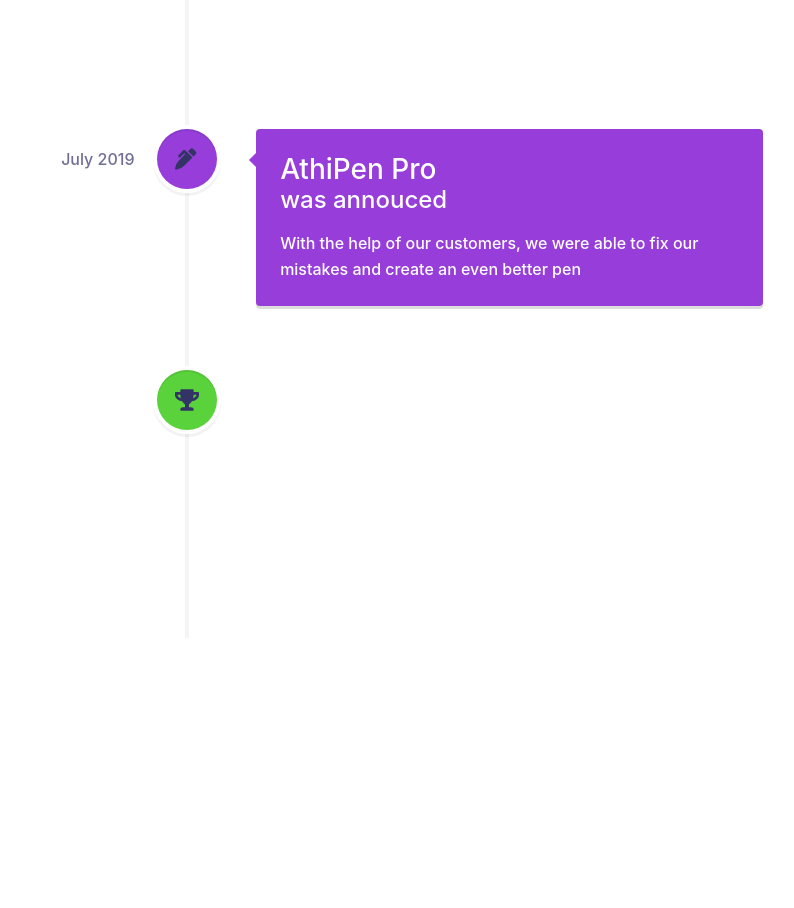
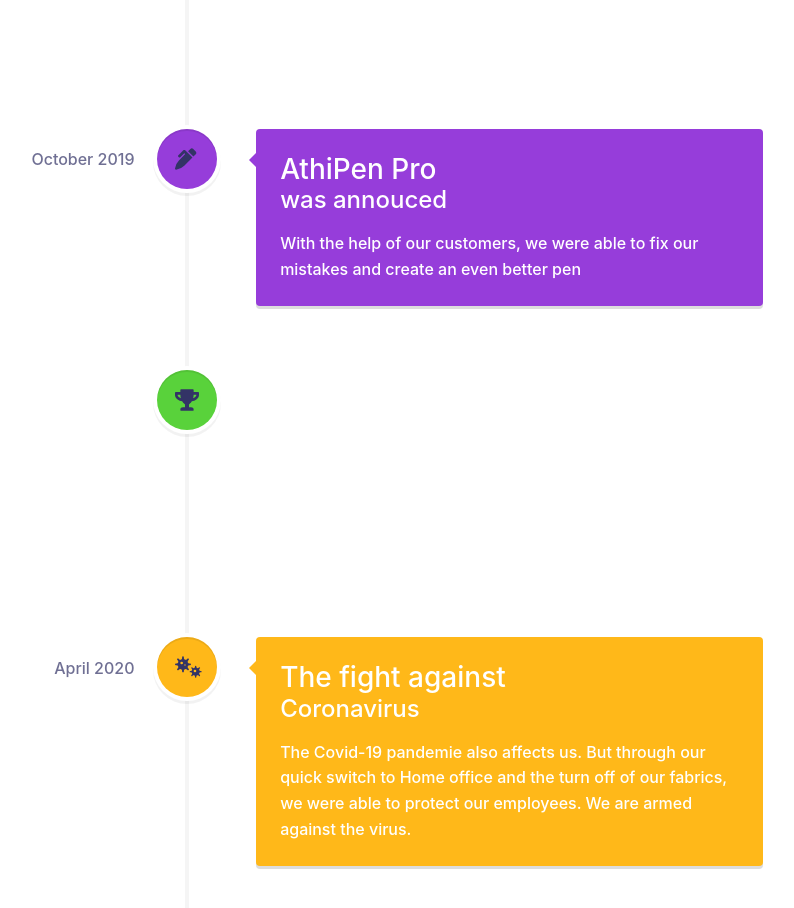
Before and after one commit to Athiiii/AthiPenPage, a React (Create React App) app: page /OurStory in a window 1280 px wide. Shown: the part 1580-2488 px from the top of the page, without its empty margins (453-1247 px from the left). Before the commit the page ends 2218 px from the top, so only its background shows below. Built offline with nearby package versions, Linux system fonts and the light colour scheme; what @fortawesome/fontawesome would draw is missing.

Commit message:
adding corona into timeline

```diff
--- a/src/components/OurStory.tsx
+++ b/src/components/OurStory.tsx
@@ -4,7 +4,7 @@
 import "../style/main.scss";
 import { FontAwesomeIcon } from "@fortawesome/react-fontawesome";
 import { Color } from "../Enum/Color";
-import { faPen, faMoneyBill, faMedal, faBuilding, faCrop, faTag, faUsers, faFlag, faPenAlt, faTrophy } from "@fortawesome/free-solid-svg-icons";
+import { faPen, faMoneyBill, faMedal, faBuilding, faCrop, faTag, faUsers, faFlag, faPenAlt, faTrophy, faViruses } from "@fortawesome/free-solid-svg-icons";
 
 export class OurStory extends Component {
     static displayName = OurStory.name;
@@ -92,7 +92,7 @@
                     </VerticalTimelineElement>
                     <VerticalTimelineElement
                         className="vertical-timeline-element--education"
-                        date="July 2019"
+                        date="October 2019"
                         contentArrowStyle={{ borderRight: '7px solid  #963dda' }}
                         contentStyle={{ background: '#963dda', color: '#fff' }}
                         iconStyle={{ background: '#963dda', color: '#fff' }}
@@ -104,7 +104,7 @@
                     </VerticalTimelineElement>
                     <VerticalTimelineElement
                         className="vertical-timeline-element--education"
-                        date="July 2019"
+                        date="January 2020"
                         contentArrowStyle={{ borderRight: '7px solid  #59d23b' }}
                         contentStyle={{ background: '#59d23b', color: '#fff' }}
                         iconStyle={{ background: '#59d23b', color: '#fff' }}
@@ -114,6 +114,18 @@
                         <h4 className="vertical-timeline-element-subtitle">worldwide</h4>
                         <p>Through AthiPen 2.0 we are able to dominate the pen market and overtake SevisStift Inc., Umat-StiftProdukt Gmbh and Schaad-Stabilo AG</p>
                     </VerticalTimelineElement>
+                    <VerticalTimelineElement
+                        className="vertical-timeline-element--education"
+                        date="April 2020"
+                        contentArrowStyle={{ borderRight: '7px solid  #ffb819' }}
+                        contentStyle={{ background: '#ffb819', color: '#fff' }}
+                        iconStyle={{ background: '#ffb819', color: '#fff' }}
+                        icon={<FontAwesomeIcon size="lg" icon={faViruses} color={Color.Dark} />}
+                    >
+                        <h3 className="vertical-timeline-element-title">The fight against</h3>
+                        <h4 className="vertical-timeline-element-subtitle">Coronavirus</h4>
+                        <p>The Covid-19 pandemie also affects us. But through our quick switch to Home office and the turn off of our fabrics, we were able to protect our employees. We are armed against the virus.</p>
+                    </VerticalTimelineElement>
                 </VerticalTimeline>
             </div>
         );
```
